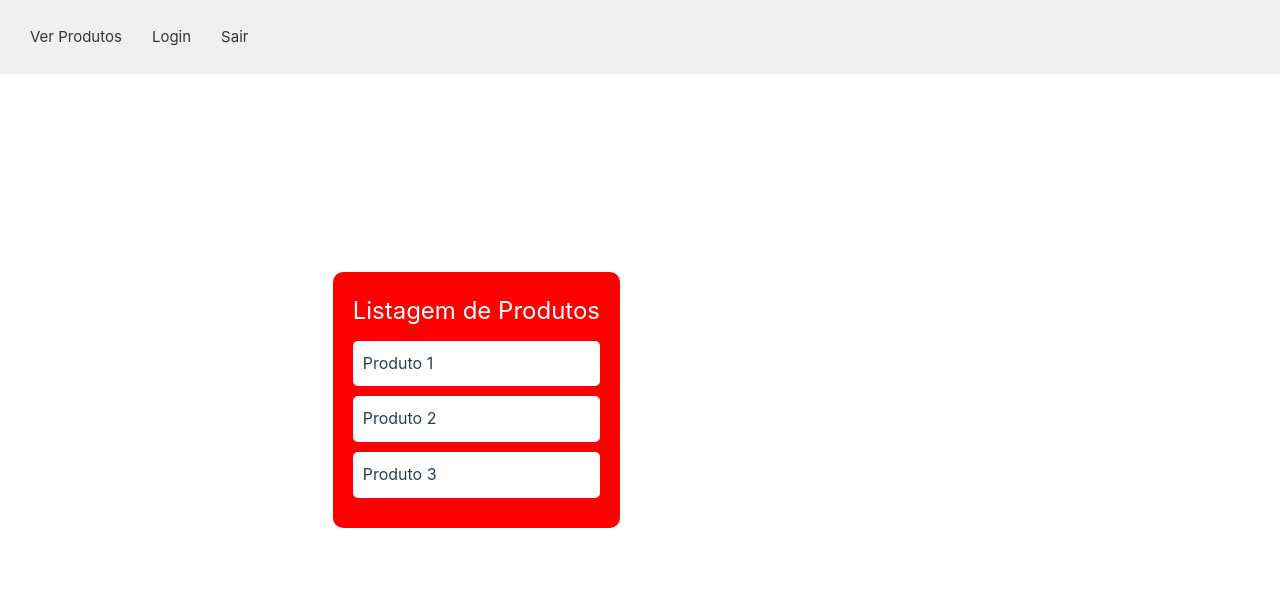
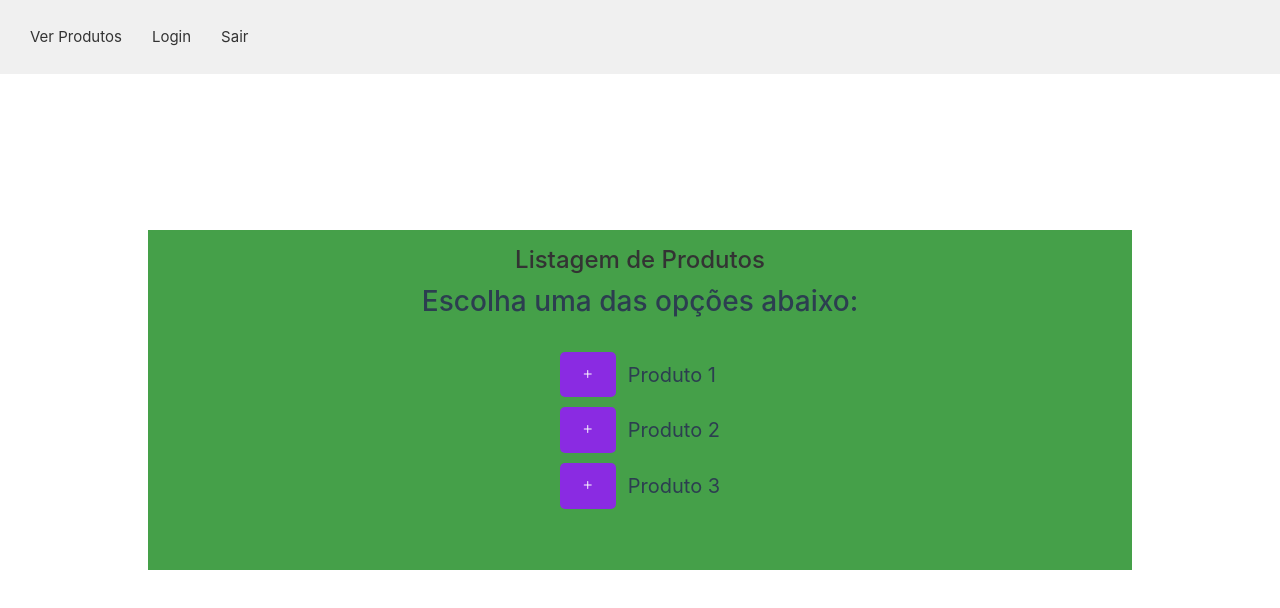
Before and after one commit to dvmarthur/masterdawebvuejs, a Vue app: page /products in a window 1280 px wide. Shown: the top 608 px of the page. Built offline with nearby package versions, Linux system fonts and the light colour scheme.

Commit message:
alteraçoes componente

```diff
--- a/index.html
+++ b/index.html
@@ -7,7 +7,7 @@
     <title>Vite App</title>
   </head>
   <body>
-    <div id="app"></div>
+    <div id="app" class="container"></div>
     <script type="module" src="/src/main.ts"></script>
   </body>
 </html>
--- a/package.json
+++ b/package.json
@@ -10,6 +10,8 @@
     "type-check": "vue-tsc --noEmit -p tsconfig.app.json --composite false"
   },
   "dependencies": {
+    "bootstrap": "^5.3.0",
+    "bootstrap-icons": "^1.10.5",
     "vue": "^3.3.4",
     "vue-router": "^4.2.2"
   },
--- /dev/null
+++ b/src/assets/css/productlist.css
@@ -0,0 +1,108 @@
+main {
+  justify-content: center;
+}
+
+.container-fluid{
+  background-color: #45a049;
+  width: 200%!important;
+}
+h3 {
+  font-size: 16px;
+  text-align: center;
+}
+
+.background-card {
+  padding: 20px;
+  border-radius: 10px;
+  background-color: white;
+}
+
+.title {
+  color: #333;
+  font-size: 24px;
+  text-align: center;
+  margin-bottom: 10px;
+}
+
+.product-card {
+  padding: 20px;
+  margin-bottom: 20px;
+  border-radius: 10px;
+  display: flex;
+  justify-content: center;
+  align-items: center;
+}
+
+.product-info {
+  display: flex;
+  align-items: center;
+  padding: 5px;
+}
+
+.product-name {
+  font-size: 20px;
+  margin: 0;
+  margin-left: 12px;
+}
+.card-title{
+text-align: center;
+}
+.add-to-cart-btn {
+  background-color: #8a2be2;
+  color: white;
+  border: none;
+  padding: 10px 20px;
+  font-size: 16px;
+  border-radius: 5px;
+  cursor: pointer;
+  transition: background-color 0.3s ease;
+  display: flex;
+  align-items: center;
+}
+
+.add-to-cart-btn:hover {
+  background-color: #45a049;
+}
+
+.add-to-cart-btn:focus {
+  outline: none;
+}
+
+.checkout-card {
+  background-color: #f2f2f2;
+  padding: 20px;
+  border-radius: 10px;
+  margin: 20px;
+}
+
+.checkout-item {
+  display: flex;
+  justify-content: center;
+  align-items: center;
+  margin-bottom: 10px;
+}
+
+.remove-btn {
+  background-color: #e53935;
+  color: white;
+  border: 50px;
+  padding-left: 10px 20px;
+  font-size: 16px;
+  border-radius: 5px;
+  cursor: pointer;
+  transition: background-color 0.3s ease;
+
+}
+
+.remove-btn:hover {
+  background-color: #c62828;
+}
+
+.remove-btn:focus {
+  outline: none;
+}
+
+.quantity {
+  font-size: 16px;
+  color: #888;
+}
--- /dev/null
+++ b/src/assets/js/productlist.js
@@ -0,0 +1,43 @@
+export default {
+  data() {
+    return {
+      products: [],
+      cartItems: [],
+    };
+  },
+  mounted() {
+    this.products = this.generateRandomProducts(3);
+  },
+  methods: {
+    generateRandomProducts(count) {
+      const products = [];
+      for (let i = 0; i < count; i++) {
+        const product = {
+          id: i + 1,
+          name: `Produto ${i + 1}`,
+        };
+        products.push(product);
+      }
+      return products;
+    },
+    addToCart(product) {
+      const existingItem = this.cartItems.find(item => item.id === product.id);
+      if (existingItem) {
+        existingItem.quantity++;
+      } else {
+        const newItem = {
+          id: product.id,
+          name: product.name,
+          quantity: 1,
+        };
+        this.cartItems.push(newItem);
+      }
+    },
+    removeFromCart(item) {
+      const index = this.cartItems.indexOf(item);
+      if (index > -1) {
+        this.cartItems.splice(index, 1);
+      }
+    },
+  },
+};
--- a/src/components/ProductList.vue
+++ b/src/components/ProductList.vue
@@ -1,12 +1,53 @@
+<style scoped>
+@import '@/assets/css/productlist.css';
+@import 'bootstrap/dist/css/bootstrap.css';
+@import 'bootstrap-icons/font/bootstrap-icons.css';
+
+/* Estilos relacionados ao componente principal podem permanecer aqui */
+</style>
+
 <template>
-  <div>
-    <div class="background-card">
-      <h2 class="title">Listagem de Produtos</h2>
-      <div class="product-card" v-for="product in products" :key="product.id">
-        <p class="product-name">{{ product.name }}</p>
+  <main>
+    <div class="container-fluid">
+      <div class="row justify-content-center">
+        <div class="col-md-8">
+          <div class="card">
+            <div class="card-body">
+              <h2 class="title">Listagem de Produtos</h2>
+              <h3>Escolha uma das opções abaixo:</h3>
+              <div class="product-card">
+                <div class="row flex-column"> <!-- Adicione a classe flex-column aqui -->
+                  <div class="col-md-12" v-for="product in products" :key="product.id">
+                    <div class="product-info">
+                      <button class=" add-to-cart-btn" @click="addToCart(product)"><i class="bi bi-plus bi-10x"></i></button>
+                      <p class="product-name">{{ product.name }}</p>
+                    </div>
+                  </div>
+                </div>
+              </div>
+            </div>
+          </div>
+        </div>
+      </div>
+
+      <div class="row justify-content-center mt-4" v-if="cartItems.length > 0">
+        <div class="col-md-8">
+          <div class="card">
+            <div class="card-body">
+              <h2 class="card-title">Checkout</h2>
+              <div class="card-text">
+                <div class="checkout-item" v-for="item in cartItems" :key="item.id">
+                  <p class="quantity">{{ item.quantity }} x</p>
+                  <p class="product-name">{{ item.name }}</p>
+                  <button class="btn btn-danger remove-btn" @click="removeFromCart(item)"><i class="bi bi-trash"></i></button>
+                </div>
+              </div>
+            </div>
+          </div>
+        </div>
       </div>
     </div>
-  </div>
+  </main>
 </template>
 
 <script>
@@ -14,19 +55,14 @@ export default {
   data() {
     return {
       products: [],
+      cartItems: [],
     };
   },
   mounted() {
-    // Lógica para obter a listagem de produtos aleatórios
-    // Aqui você pode fazer uma requisição a uma API ou gerar dados aleatórios localmente
-    // Para este exemplo, vamos gerar dados aleatórios localmente
     this.products = this.generateRandomProducts(3);
   },
   methods: {
     generateRandomProducts(count) {
-      // Lógica para gerar produtos aleatórios
-      // Aqui você pode implementar sua própria lógica para gerar os produtos
-      // Neste exemplo, estamos gerando produtos fictícios com nomes aleatórios
       const products = [];
       for (let i = 0; i < count; i++) {
         const product = {
@@ -37,34 +73,25 @@ export default {
       }
       return products;
     },
+    addToCart(product) {
+      const existingItem = this.cartItems.find(item => item.id === product.id);
+      if (existingItem) {
+        existingItem.quantity++;
+      } else {
+        const newItem = {
+          id: product.id,
+          name: product.name,
+          quantity: 1,
+        };
+        this.cartItems.push(newItem);
+      }
+    },
+    removeFromCart(item) {
+      const index = this.cartItems.indexOf(item);
+      if (index > -1) {
+        this.cartItems.splice(index, 1);
+      }
+    },
   },
 };
 </script>
-
-<style scoped>
-.background-card {
-  background-color: red;
-  padding: 20px;
-  border-radius: 10px;
-  margin: 20px;
-}
-
-.title {
-  color: white;
-  font-size: 24px;
-  text-align: center;
-  margin-bottom: 10px;
-}
-
-.product-card {
-  background-color: white;
-  padding: 10px;
-  margin-bottom: 10px;
-  border-radius: 5px;
-}
-
-.product-name {
-  font-size: 16px;
-  margin: 0;
-}
-</style>
--- a/src/router/index.ts
+++ b/src/router/index.ts
@@ -22,7 +22,7 @@ const router = createRouter({
     {
       path: '/products',
       name: 'ProductList',
-      component: ProductList
+      component: () => import('../views/ProductListView.vue')
     }
   ]
 })
--- /dev/null
+++ b/src/views/ProductListView.vue
@@ -0,0 +1,19 @@
+<script setup lang="ts">
+import ProductList from '../components/ProductList.vue'
+</script>
+
+<template>
+    <div class="productlistcss">
+  <main>
+      <ProductList />
+  </main>
+    </div>
+</template>
+
+<style>
+.productlistcss {
+  display: flex;
+  justify-content: center;
+  align-items: center;
+}
+</style>
```
Also changed, not shown: 1 other file (tests, documents, lock files or other folders).
